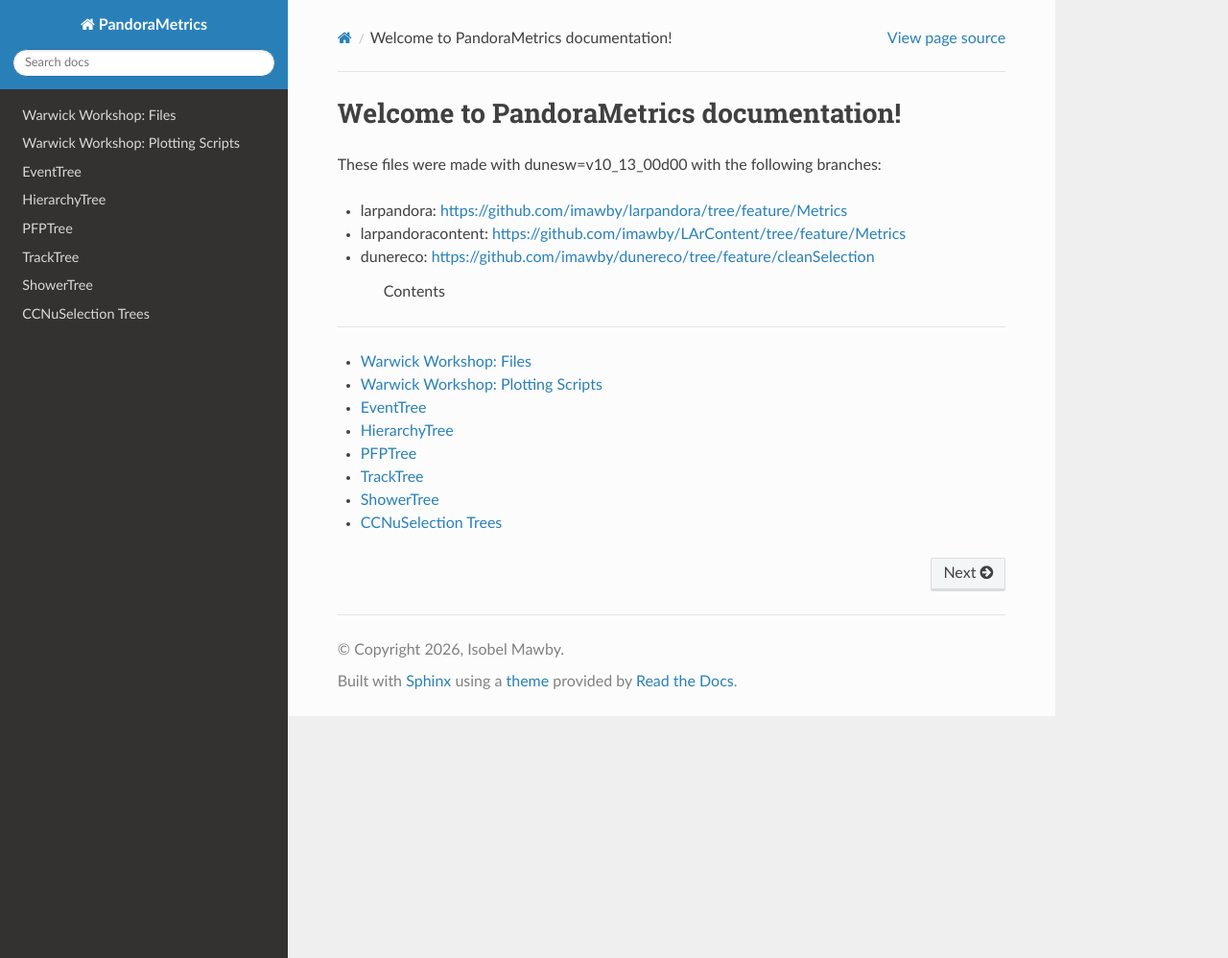
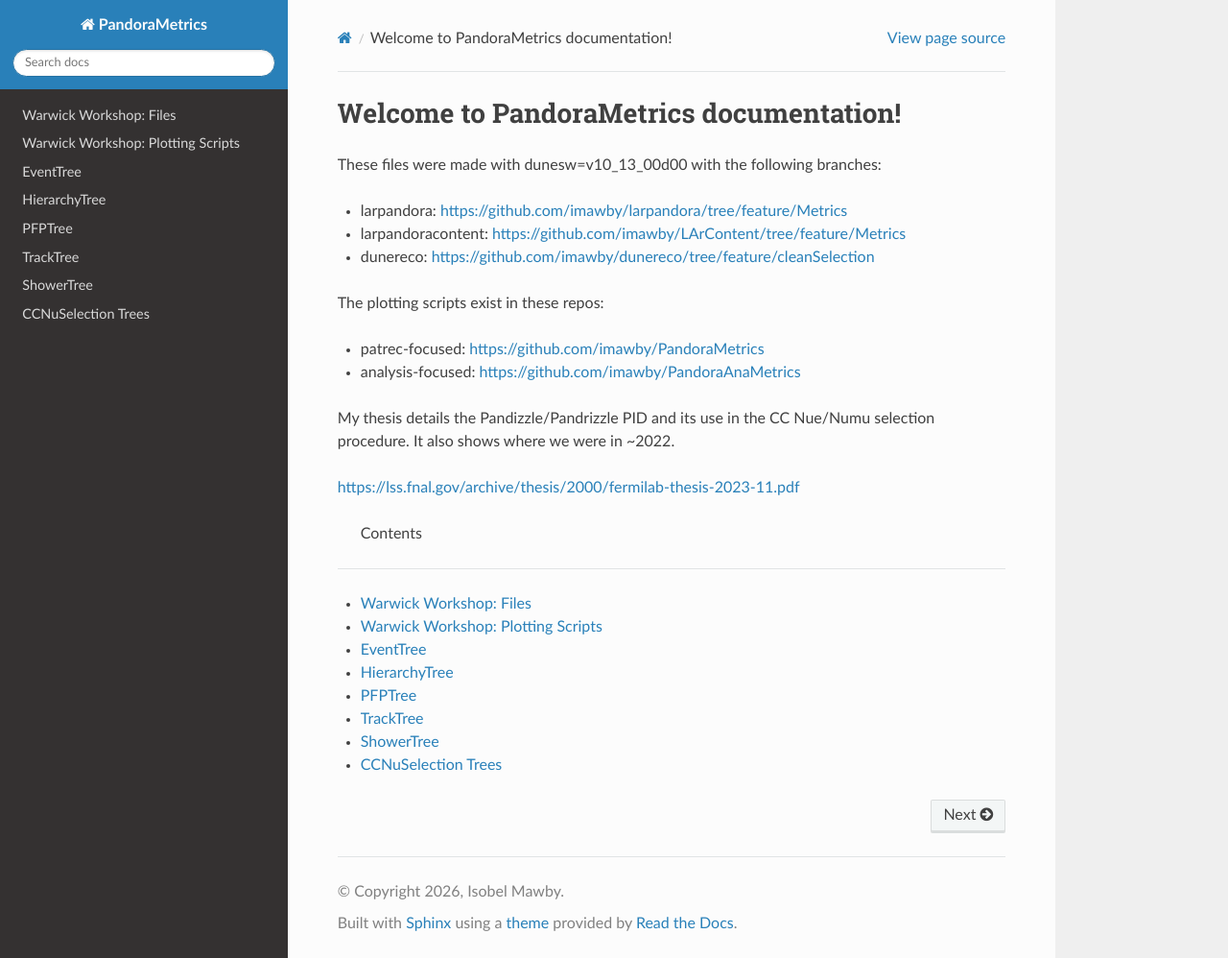
Before and after one commit to imawby/PandoraValidationDocs, a Sphinx documentation site: the page built from docs/source/index.rst, in a window 1280 px wide and 998 px high. Shown: the whole window at 96% size. Built offline with Sphinx 7.4.7 and the Read the Docs theme 3.1.0, drawn with Linux system fonts in a browser that asks for light colours.

Commit message:
adding my thesis link

```diff
--- a/docs/source/CCNuSelectionFiles.rst
+++ b/docs/source/CCNuSelectionFiles.rst
@@ -5,6 +5,7 @@
 
 I don't have time to create a lovely table for you. I think that this tree is fairly self explanatory (although I have been staring at it for ~4 years). I think the only things I need to mention is that:
 
+- Ignore the ``warwickPIDSel`` tree (I think it's only in the atmospheric files)
 - The trees are filled such that each entry corresponds to an event, and each element in the arrays stored on the branches is a PFP (not MCParticle like in the metrics trees!!)
 - The tree is filled assuming either a track or shower fit (depending on the Pandora classification) i.e. if a PFO is shower-like, only the RecoShower* variables are calculated, the RecoTrack* elements will equal default values.
 
--- a/docs/source/index.rst
+++ b/docs/source/index.rst
@@ -13,9 +13,17 @@
 - larpandoracontent: https://github.com/imawby/LArContent/tree/feature/Metrics
 - dunereco: https://github.com/imawby/dunereco/tree/feature/cleanSelection
 
+The plotting scripts exist in these repos:
+
+- patrec-focused: https://github.com/imawby/PandoraMetrics
+- analysis-focused: https://github.com/imawby/PandoraAnaMetrics
+
+My thesis details the Pandizzle/Pandrizzle PID and its use in the CC Nue/Numu selection procedure. It also shows where we were in ~2022.
+
+https://lss.fnal.gov/archive/thesis/2000/fermilab-thesis-2023-11.pdf
 
    Contents
-------
+-----------
 
 .. toctree::
    :maxdepth: 1
```
